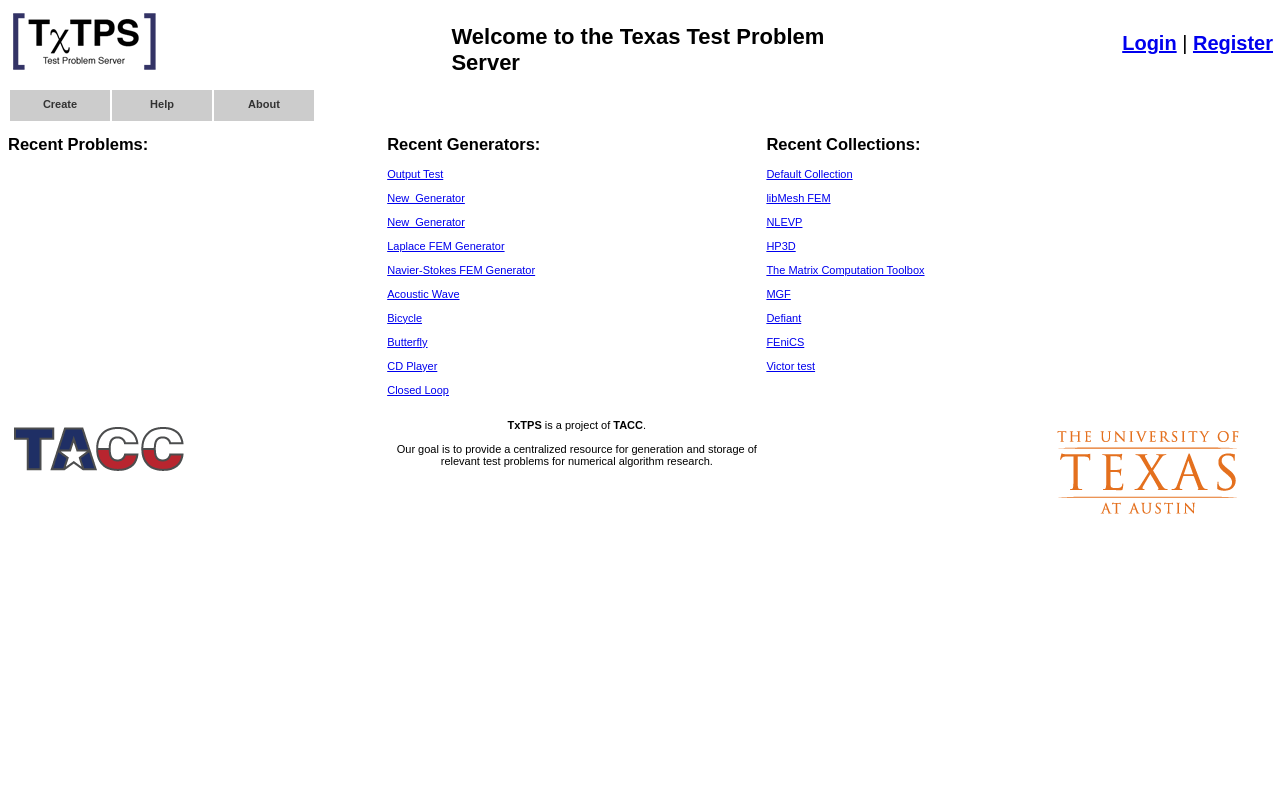
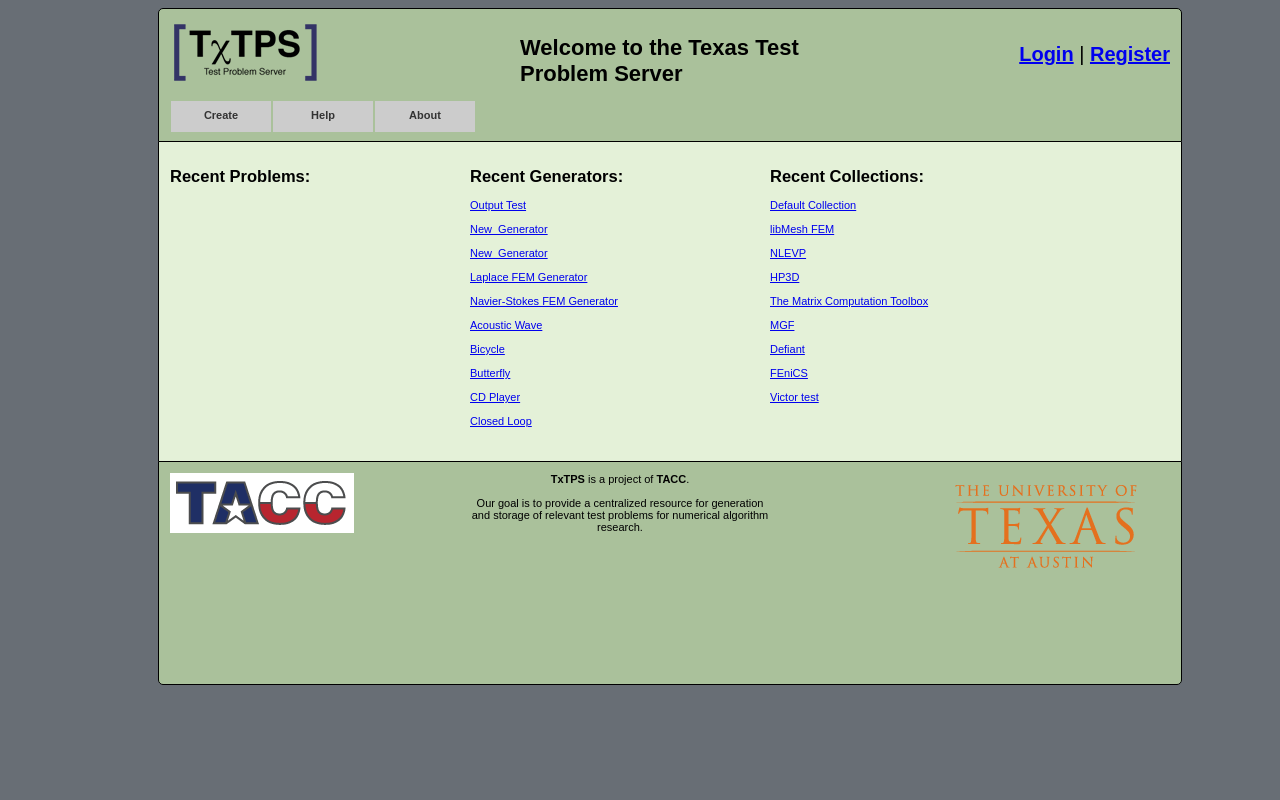
Before and after one commit to happycodemonkey/txtps_ci, a CodeIgniter app: page / in a window 1280 px wide. Run offline with CodeIgniter, Linux system fonts and the light colour scheme; data comes from the database, SQL or seed files in the repository.

Commit message:
Checking out the new style on aci-dev

```diff
--- a/application/views/generators/view.php
+++ b/application/views/generators/view.php
@@ -32,3 +32,4 @@
 	}
 ?>
 </div>
+</div>
--- a/application/views/problems/view.php
+++ b/application/views/problems/view.php
@@ -32,3 +32,4 @@
 	}
 ?>
 </div>
+</div>
--- a/assets/css/site.css
+++ b/assets/css/site.css
@@ -11,16 +11,10 @@
 /* setting color variables */
 /* the theme coloring was pulled from kuler.adobe.com */
 /* and is called 'CoolGrays' */
-/**
-$base-color: #686E75;
-$blue: #9BAAC1;
-$gray: #82787B;
-$off-white: #E4F1D8; //the base color is a darker gray but it is the base :)
-$seafoam: #AAC19B;
-**/
 body {
   font-family: arial;
-  font-size: 11px; }
+  font-size: 11px;
+  background-color: #686e75; }
 
 .clear {
   clear: both; }
@@ -86,34 +80,19 @@
 .error {
   color: red; }
 
-div#home_wrapper {
-  position: relative;
-  clear: both;
-  float: left;
-  width: 100%;
-  overflow: hidden; }
-
-div#recent_problems,
-div#recent_collections,
-div#recent_generators {
-  width: 30%;
-  float: left;
-  position: relative;
-  padding: 0 0 1em 0;
-  overflow: hidden; }
-
 div#header {
-  height: 103px;
-  width: 100%;
-  /**
+  height: 110px;
+  width: 1000px;
+  margin-left: 150px;
+  padding: 1em 1em 1em 1em;
+  background-color: #aac19b;
   -webkit-border-top-left-radius: 5px;
   -webkit-border-top-right-radius: 5px;
   -moz-border-radius-topleft: 5px;
   -moz-border-radius-topright: 5px;
   border-top-left-radius: 5px;
   border-top-right-radius: 5px;
-  	border: solid 1px;
-  **/ }
+  border: solid 1px; }
   div#header div#top_header div#user_links {
     float: right;
     font-size: 15pt;
@@ -130,22 +109,22 @@
     background-color: blue; }
 
 div#header, h3#home_head {
-  clear: both;
-  padding: 1px; }
+  clear: both; }
 
 div#footer {
   clear: both;
-  width: 100%;
+  width: 1000px;
+  margin-left: 150px;
+  padding: 1em 1em 1em 1em;
   height: 200px;
-  /**
+  background-color: #aac19b;
   -webkit-border-bottom-left-radius: 5px;
   -webkit-border-bottom-right-radius: 5px;
   -moz-border-radius-bottomleft: 5px;
   -moz-border-radius-bottmright: 5px;
   border-bottom-left-radius: 5px;
   border-bottom-right-radius: 5px;
-  	border: solid 1px;
-  **/ }
+  border: solid 1px; }
   div#footer #tacc_footer_image,
   div#footer #footer_text {
     float: left;
@@ -164,5 +143,19 @@
   color: #333333; }
 
 div.site_body {
-  width: 100%;
-  clear: both; }
+  width: 1000px;
+  margin-left: 150px;
+  padding: 1em 1em 1em 1em;
+  clear: both;
+  background-color: #e4f1d8;
+  overflow: hidden;
+  border-left: 1px solid;
+  border-right: 1px solid; }
+  div.site_body div#recent_problems,
+  div.site_body div#recent_collections,
+  div.site_body div#recent_generators {
+    width: 30%;
+    float: left;
+    position: relative;
+    padding: 0 0 1em 0;
+    overflow: hidden; }
--- a/assets/css/site.scss
+++ b/assets/css/site.scss
@@ -13,14 +13,13 @@
 /* the theme coloring was pulled from kuler.adobe.com */
 /* and is called 'CoolGrays' */
 
-/**
 $base-color: #686E75;
 $blue: #9BAAC1;
 $gray: #82787B;
-$off-white: #E4F1D8; //the base color is a darker gray but it is the base :)
+$off-white: #E4F1D8;
 $seafoam: #AAC19B;
-**/
-body {font-family:arial; font-size:11px;}
+
+body {font-family:arial; font-size:11px; background-color: $base-color}
 .clear {clear:both}
 /* remove the list style */
 #nav {
@@ -106,29 +105,12 @@
 color: red;
 }
 
-div#home_wrapper {
-	position:relative;
-	clear:both;
-	float:left;
-	width:100%;
-	overflow:hidden;
-}
-
-div#recent_problems,
-div#recent_collections,
-div#recent_generators {
-	width:30%;
-	float:left;
-	position:relative;
-	padding:0 0 1em 0;
-	overflow:hidden;
-}
-
 div#header {
-	height:103px;
-	width:100%;
-//	background-color: $base-color;
-/**
+	height:110px;
+	width:1000px;
+	margin-left: 150px;
+	padding: 1em 1em 1em 1em;
+	background-color: $seafoam;
 	-webkit-border-top-left-radius: 5px;
 	-webkit-border-top-right-radius: 5px;
 	-moz-border-radius-topleft: 5px;
@@ -136,7 +118,7 @@
 	border-top-left-radius: 5px;
 	border-top-right-radius: 5px;
 	border: solid 1px;
-**/
+
 	div#top_header {
 		div#user_links {
 			float:right;
@@ -164,16 +146,16 @@
 
 div#header, h3#home_head {
 	clear:both;
-	padding:1px;
 }
 
 
 div#footer {
 	clear:both;
-	width:100%;
+	width:1000px;
+	margin-left: 150px;
+	padding: 1em 1em 1em 1em;
 	height:200px;
-//	background-color: $base-color;
-/**
+	background-color: $seafoam;
 	-webkit-border-bottom-left-radius: 5px;
 	-webkit-border-bottom-right-radius: 5px;
 	-moz-border-radius-bottomleft: 5px;
@@ -181,7 +163,6 @@
 	border-bottom-left-radius: 5px;
 	border-bottom-right-radius: 5px;
 	border: solid 1px;
-**/
 
 	#tacc_footer_image,
 	#footer_text {
@@ -209,8 +190,22 @@
 }
 
 div.site_body {
-	width:100%;
+	width:1000px;
+	margin-left: 150px;
+	padding: 1em 1em 1em 1em;
 	clear:both;
-//	background-color: $off-white;
-//	border: solid 1px;
+	background-color: $off-white;
+	overflow:hidden;
+	border-left: 1px solid;
+	border-right: 1px solid;
+
+	div#recent_problems,
+	div#recent_collections,
+	div#recent_generators {
+		width:30%;
+		float:left;
+		position:relative;
+		padding:0 0 1em 0;
+		overflow:hidden;
+	}
 }
```
Lines whose indentation alone changed are shown as unchanged.
